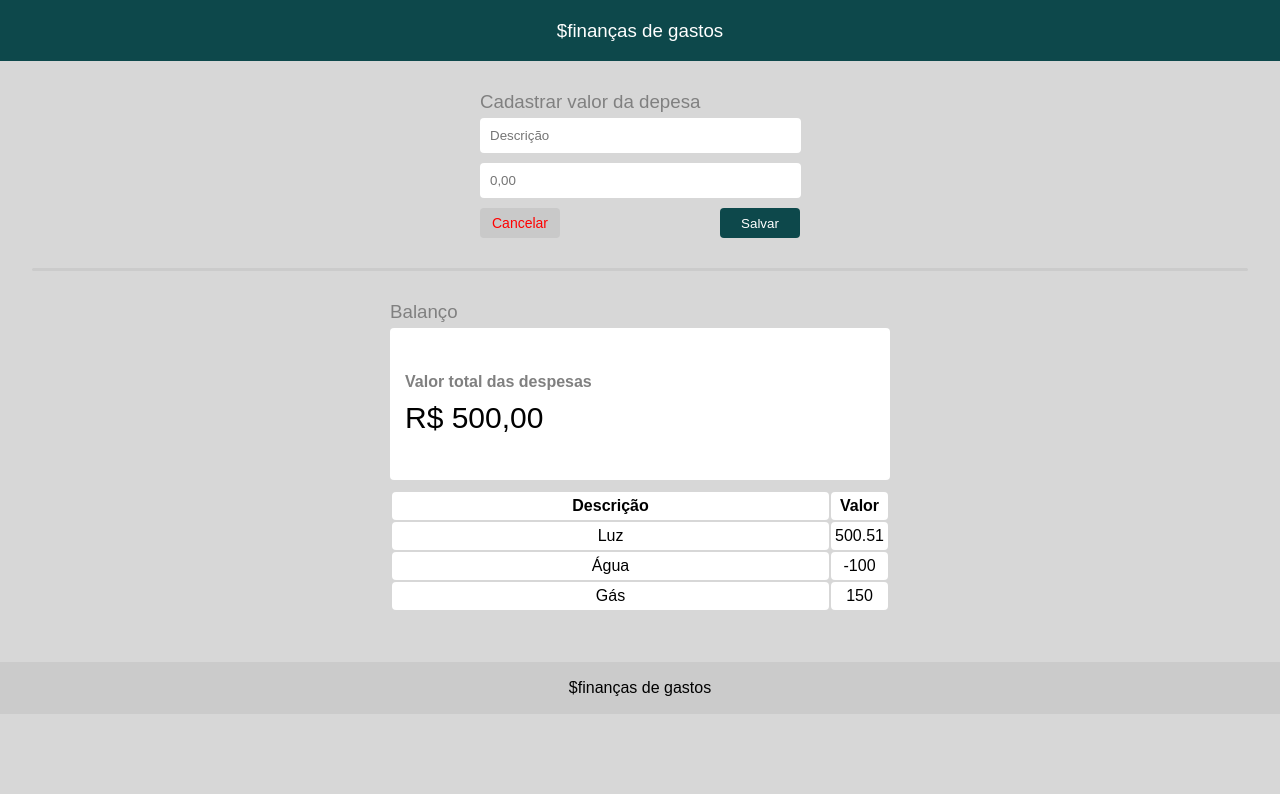
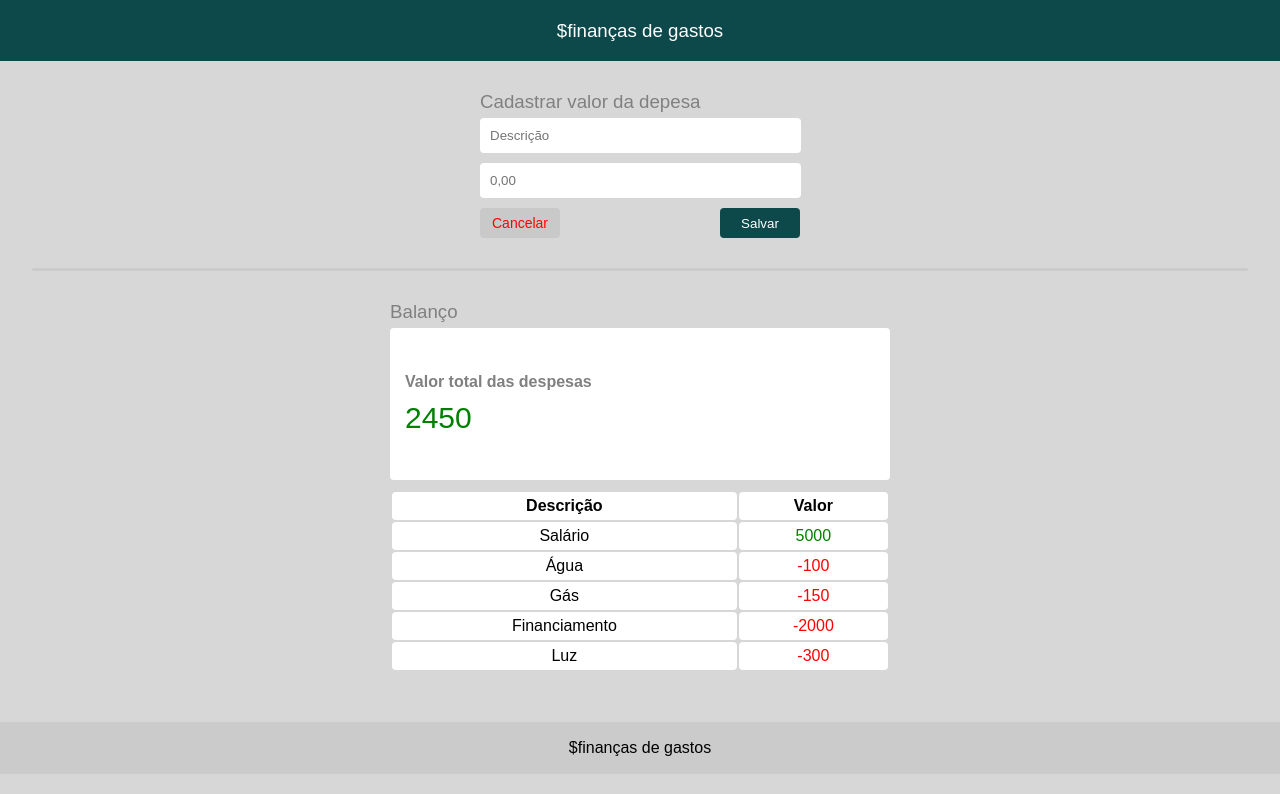
Before and after one commit to rogerioncosta/treino-Functions-DOM, a plain HTML site: page index.html in a window 1280 px wide. Drawn offline with Linux system fonts and the light colour scheme.

Commit message:
inserindo cores nos valores do cartão se negativo ou positivo

```diff
--- a/index.html
+++ b/index.html
@@ -64,7 +64,7 @@
 
 			<div class="cartao">
 				<h3>Valor total das despesas</h3>
-				<p id="mostraValor">R$ 500,00</p>
+				<p id="mostraValor" class="corValor">R$ 500,00</p>
 			</div>
 
 		</section>
--- a/scripts.js
+++ b/scripts.js
@@ -1,8 +1,10 @@
 
-const transacao = { //===========================================
+const cartao = { //===========================================
 	gastos() {
 
 		let valorNoCartao = 0
+
+		let p = document.getElementById('mostraValor')
 
 		// pegar todas as transações
         // para cada transação,
@@ -14,22 +16,40 @@ const transacao = { //===========================================
 				// somar a variavel e retornar ela
 				valorNoCartao = valorNoCartao + valoresNaTabela.valor
 
-			}// if
+				// p.className = 'sinalMais'
+
+			} else if (valoresNaTabela.valor < 0) {
+
+				valorNoCartao = valorNoCartao + valoresNaTabela.valor
+
+			}
+
 
 		})// foreach
 
+		console.log("valor atual do cartão " + valorNoCartao)
+
+		if (valorNoCartao < 0) {
+					p.className = 'sinalMenos'
+			} else {
+				p.className = 'sinalMais'
+			}
+
 		return valorNoCartao
 
-	}// func gastos
 
-}// obj transacao ==================================================
+	},// func gastos ==========================================
+
+
+
+}// obj cartao ==================================================
 
 
 const valoresNaTabela = [ //=======================================
 	{
 		id: 1,
-		descricao: 'Luz',
-		valor: 500.51,
+		descricao: 'Salário',
+		valor: 5000,
 	},//obj 1
 
 	{
@@ -41,8 +61,20 @@ const valoresNaTabela = [ //=======================================
 	{
 		id: 3,
 		descricao: 'Gás',
-		valor: 150,
-	}// obj 2
+		valor: -150,
+	},// obj 3
+
+	{
+		id: 4,
+		descricao: 'Financiamento',
+		valor: -2000,
+	},// obj 4
+
+	{
+		id: 5,
+		descricao: 'Luz',
+		valor: -300,
+	}// obj 5
 
 ] // Array de objs valoresNaTabela ==================================
 
@@ -70,7 +102,7 @@ const DOM = { // =============================================
 		tr.innerHTML = DOM.criarTds(valoresNaTabela)
 
 
-		console.log(tr) //console apagar
+		// console.log(tr) //console apagar
 
 
 		// Adiciona o tr dentro de #tabela no tbody. Child é o tr
@@ -102,7 +134,14 @@ const DOM = { // =============================================
 		// Cria os tds e retorna para fora
 		return html
 
-	} // func criarTds ==========================
+	}, // func criarTds ===============================================
+
+
+	atualizarValorCartao() {
+		document
+			.getElementById('mostraValor')
+			.innerHTML = cartao.gastos()
+	}
 
 
 }// DOM=============================================
@@ -111,3 +150,5 @@ const DOM = { // =============================================
 valoresNaTabela.forEach(function(valoresNaTabela) {
 	DOM.adicionarValoresTabela(valoresNaTabela)
 })
+
+DOM.atualizarValorCartao()
--- a/styles.css
+++ b/styles.css
@@ -175,18 +175,20 @@
 		#mostraValor {
 			font-size: 30px;
 			/*border: 1px solid black;*/
-
 		}
 
-		#table {
-			background: white;
+		table {
+			/*border: 1px solid black;*/
+			/*background: white;*/
+			width: 100%;
+
 
 		}
 
 		table th, td {
 			background: white;
 			height: 20px;
-			width: 100%;
+
 			text-align: center;
 			border-radius: 4px;
 			padding: 4px;
@@ -197,6 +199,13 @@
 			/*border: 1px solid black;*/
 		}
 
+		.sinalMais {
+			color: green;
+		}
+
+		.sinalMenos {
+			color: red;
+		}
 
 		footer {
 			background-color: rgb(203, 203, 203);
```
